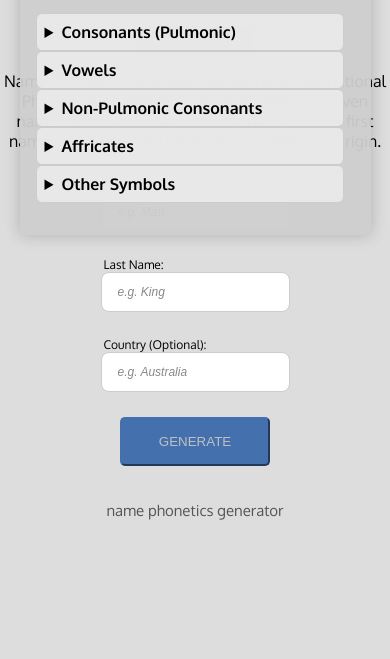
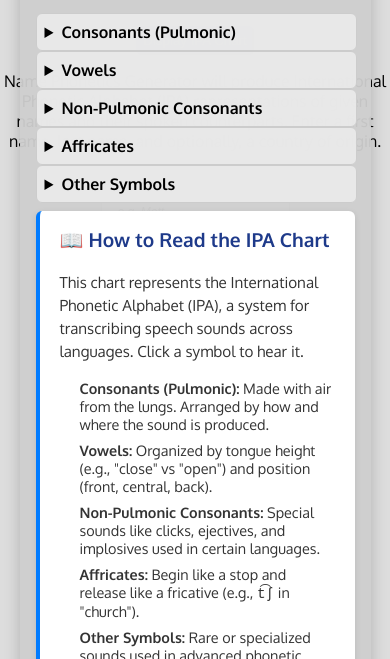
Before and after one commit to CableVeryEpic/KIT300_P6, a plain HTML site: page static/index.html in a window 390 px wide. Both pictures are taken after a click on the button "Display IPA Chart". Shown: the part 185-844 px from the top of the page. Drawn offline with Linux system fonts and the light colour scheme.

Commit message:
general styling for mobile

```diff
--- a/static/index.html
+++ b/static/index.html
@@ -543,6 +543,28 @@
                     </div>
                 </details>
             </div>
+            <div class="ipa-explanation">
+                <h3>📖 How to Read the IPA Chart</h3>
+                <p>This chart represents the International Phonetic Alphabet
+                    (IPA), a system for transcribing speech sounds across
+                    languages. Click a symbol to hear it.</p>
+                <ul>
+                    <li><strong>Consonants (Pulmonic):</strong> Made with air
+                        from the lungs. Arranged by how and where the sound is
+                        produced.</li>
+                    <li><strong>Vowels:</strong> Organized by tongue height
+                        (e.g., "close" vs "open") and position (front, central,
+                        back).</li>
+                    <li><strong>Non-Pulmonic Consonants:</strong> Special sounds
+                        like clicks, ejectives, and implosives used in certain
+                        languages.</li>
+                    <li><strong>Affricates:</strong> Begin like a stop and
+                        release like a fricative (e.g., <code>t͡ʃ</code> in
+                        "church").</li>
+                    <li><strong>Other Symbols:</strong> Rare or specialized
+                        sounds used in advanced phonetic contexts.</li>
+                </ul>
+            </div>
         </div>
         <p id="manual-description">Name Phonetics Generator will produce
             International Phonetic Alphabet (IPA)
--- a/static/style/style.css
+++ b/static/style/style.css
@@ -136,7 +136,7 @@ main {
 }
 
 details {
-    max-width: 290px;
+    width: 95%;
     border: 1px solid #ccc;
     border-radius: 6px;
     padding: 0.5rem;
@@ -390,7 +390,7 @@ textarea:disabled {
     font-size: 0.9rem;
     color: #333;
     width: 100%;
-    max-width: 1000px;
+    max-width: fit-content;
     box-shadow: 0 2px 6px rgba(0, 0, 0, 0.1);
 }
 
```
